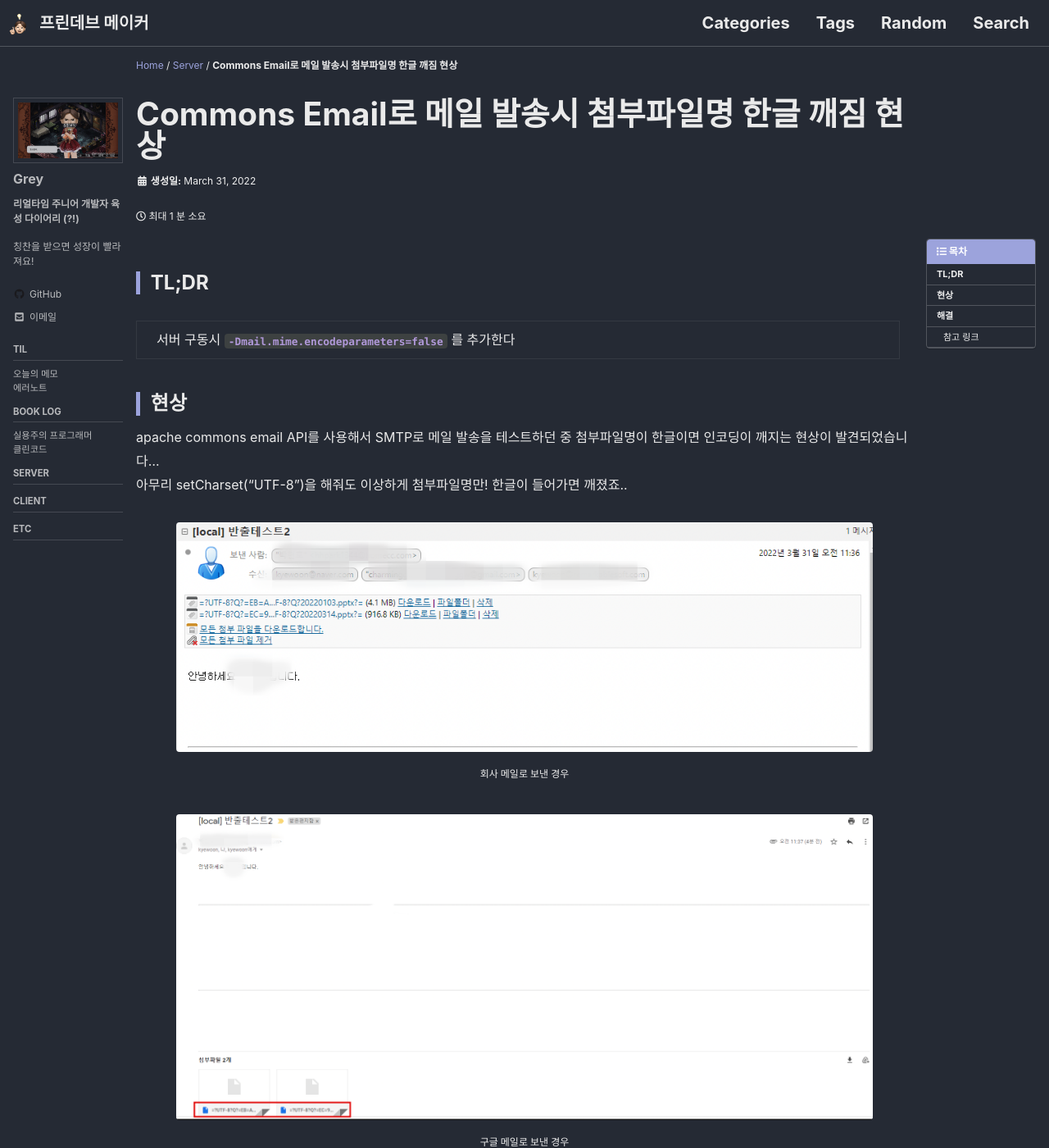
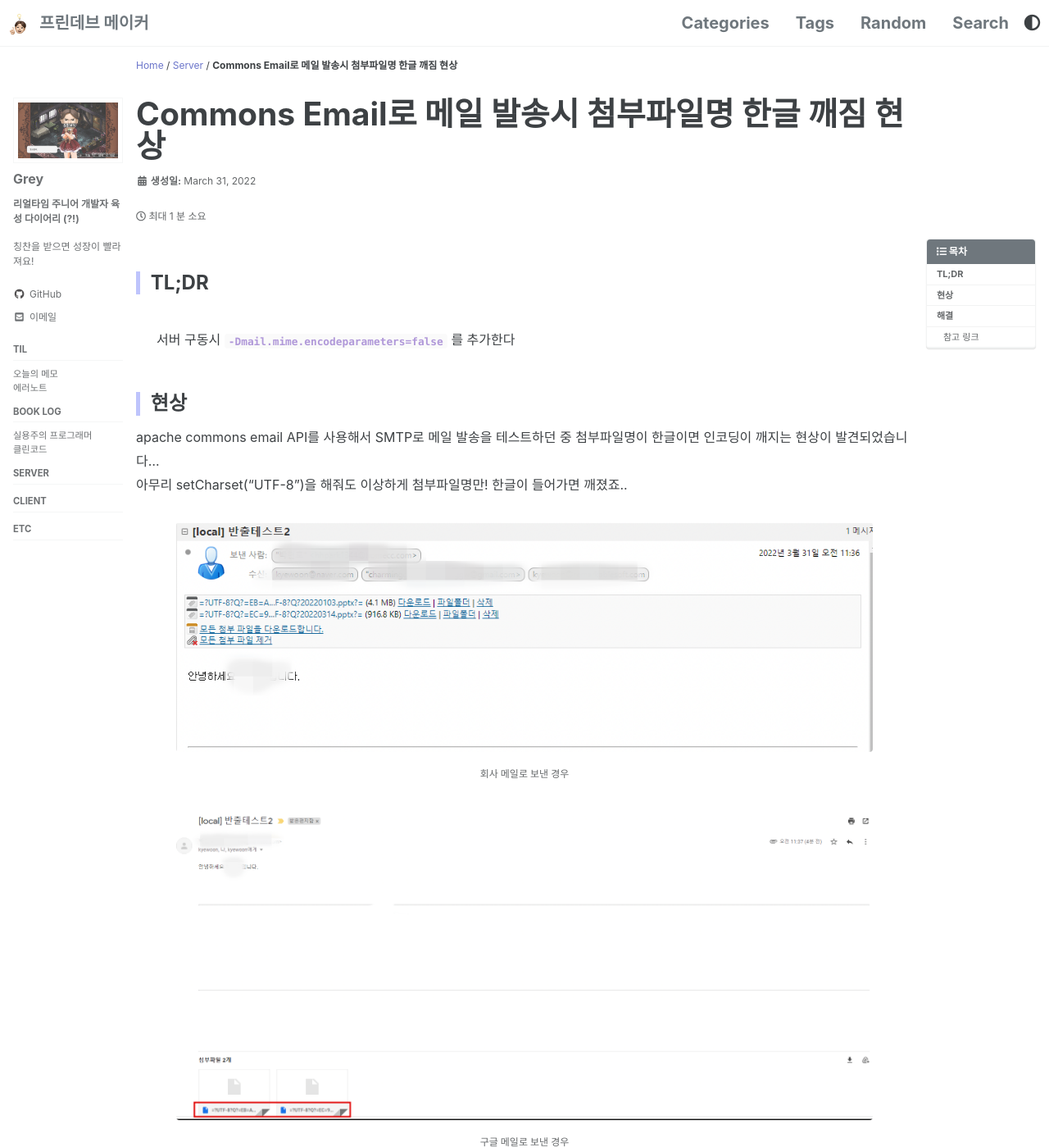
Before and after one commit to grey920/grey920.github.io, a Jekyll site: the page built from _posts/2022-03-31-attachment_encoding.md, in a window 1280 px wide and 1400 px high. Shown: the whole window at 82% size. Built offline with Jekyll 4.4.1, drawn with Linux system fonts in a browser that asks for light colours; cached includes are drawn as plain includes; some web fonts are replaced; comment, search, counter and statistics services are not loaded.

Commit message:
다크모드 토글 추가

```diff
--- a/_config.yml
+++ b/_config.yml
@@ -12,7 +12,9 @@
 
 # theme                  : "minimal-mistakes-jekyll"
 # remote_theme           : "mmistakes/minimal-mistakes"
-minimal_mistakes_skin: "dark" # "air", "aqua", "contrast", "dark", "dirt", "neon", "mint", "plum", "sunrise"
+# add dark theme toggle (https://github.com/VladimirSiv/VladimirSiv.github.io/tree/3985fe26e6a9572098945b7b5409bb6e540529a4)
+minimal_mistakes_skin: "default" # "air", "aqua", "contrast", "dark", "dirt", "neon", "mint", "plum", "sunrise"
+minimal_mistakes_skin2   : "dark"
 
 # Site Settings
 locale: "ko-KR"
--- a/_includes/head.html
+++ b/_includes/head.html
@@ -12,9 +12,30 @@
 </script>
 
 <!-- For all browsers -->
-<link rel="stylesheet" href="{{ '/assets/css/main.css' | relative_url }}">
-<link rel="stylesheet" href="https://cdn.jsdelivr.net/npm/@fortawesome/fontawesome-free@5/css/all.min.css">
+<!-- <link rel="stylesheet" href="{{ '/assets/css/main.css' | relative_url }}"> -->
+<link rel="stylesheet" href="{{ '/assets/css/main.css' | relative_url }}" id="theme_source">
+{% if site.minimal_mistakes_skin2 %}
+<link rel="stylesheet alternate" href="{{ '/assets/css/theme2.css' | relative_url }}" id="theme_source_2">
 
+<script>
+  let theme = sessionStorage.getItem('theme');
+  if (theme === "dark") {
+    sessionStorage.setItem('theme', 'dark');
+    node1 = document.getElementById('theme_source');
+    node2 = document.getElementById('theme_source_2');
+    node1.setAttribute('rel', 'stylesheet alternate');
+    node2.setAttribute('rel', 'stylesheet');
+  }
+  else {
+    sessionStorage.setItem('theme', 'light');
+  }
+</script>
+{% endif %}
+<link rel="preload" href="https://cdn.jsdelivr.net/npm/@fortawesome/fontawesome-free@5/css/all.min.css" as="style"
+  onload="this.onload=null;this.rel='stylesheet'">
+<noscript>
+  <link rel="stylesheet" href="https://cdn.jsdelivr.net/npm/@fortawesome/fontawesome-free@5/css/all.min.css">
+</noscript>
 <!--[if IE]>
   <style>
     /* old IE unsupported flexbox fixes */
--- a/_includes/masthead.html
+++ b/_includes/masthead.html
@@ -18,17 +18,23 @@
             </li>
           {%- endfor -%}
         </ul>
+
+         <!-- 다크 모드 토글 버튼 -->
+        {% if site.minimal_mistakes_skin2 %}
+          <i class="fas fa-fw fa-adjust" aria-hidden="true" onclick="node1=document.getElementById('theme_source');node2=document.getElementById('theme_source_2');if(node1.getAttribute('rel')=='stylesheet'){node1.setAttribute('rel', 'stylesheet alternate'); node2.setAttribute('rel', 'stylesheet');sessionStorage.setItem('theme', 'dark');}else{node2.setAttribute('rel', 'stylesheet alternate'); node1.setAttribute('rel', 'stylesheet');sessionStorage.setItem('theme', 'light');} return false;"></i>
+        {% endif %}
+
         {% if site.search == true %}
         <button class="search__toggle" type="button">
-          <span class="visually-hidden">{{ site.data.ui-text[site.locale].search_label | default: "Toggle search" }}</span>
-          <svg class="icon" width="16" height="16" xmlns="http://www.w3.org/2000/svg" viewBox="0 0 15.99 16">
+            <span class="visually-hidden">{{ site.data.ui-text[site.locale].search_label | default: "Toggle search" }}</span>
+            <svg class="icon" width="16" height="16" xmlns="http://www.w3.org/2000/svg" viewBox="0 0 15.99 16">
             <path d="M15.5,13.12L13.19,10.8a1.69,1.69,0,0,0-1.28-.55l-0.06-.06A6.5,6.5,0,0,0,5.77,0,6.5,6.5,0,0,0,2.46,11.59a6.47,6.47,0,0,0,7.74.26l0.05,0.05a1.65,1.65,0,0,0,.5,1.24l2.38,2.38A1.68,1.68,0,0,0,15.5,13.12ZM6.4,2A4.41,4.41,0,1,1,2,6.4,4.43,4.43,0,0,1,6.4,2Z" transform="translate(-.01)"></path>
-          </svg>
+            </svg>
         </button>
         {% endif %}
         <button class="greedy-nav__toggle hidden" type="button">
-          <span class="visually-hidden">{{ site.data.ui-text[site.locale].menu_label | default: "Toggle menu" }}</span>
-          <div class="navicon"></div>
+            <span class="visually-hidden">{{ site.data.ui-text[site.locale].menu_label | default: "Toggle menu" }}</span>
+            <div class="navicon"></div>
         </button>
         <ul class="hidden-links hidden"></ul>
       </nav>
--- a/assets/css/main.scss
+++ b/assets/css/main.scss
@@ -3,6 +3,7 @@
 ---
 
 @charset "utf-8";
+
 @import "minimal-mistakes/skins/{{ site.minimal_mistakes_skin | default: 'default' }}"; // skin
 @import "minimal-mistakes"; // main partials
 // @import url('https://fonts.googleapis.com/css?family=Nanum+Gothic');
--- /dev/null
+++ b/assets/css/theme2.scss
@@ -0,0 +1,8 @@
+---
+# Only the main Sass file needs front matter (the dashes are enough)
+---
+
+@charset "utf-8";
+
+@import "minimal-mistakes/skins/{{ site.minimal_mistakes_skin2 | default: 'default' }}"; // skin
+@import "minimal-mistakes"; // main partials
```
